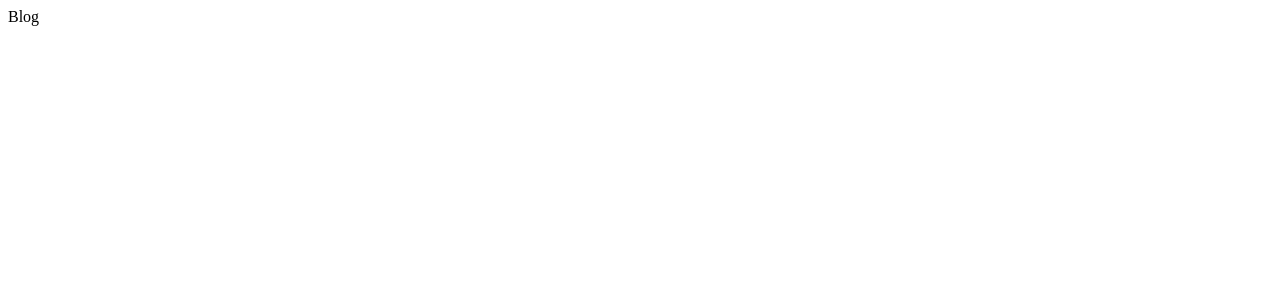
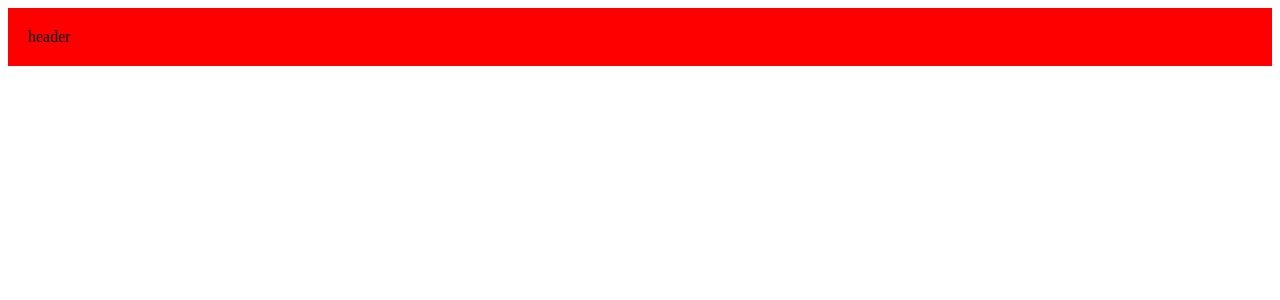
Before and after one commit to lifeoncode/writr, a React (Create React App) app: page / in a window 1280 px wide. Shown: the top 300 px of the page. Built offline with nearby package versions, Linux system fonts and the light colour scheme; a web font is replaced by a local one.

Commit message:
working header component

```diff
--- a/src/App.js
+++ b/src/App.js
@@ -1,5 +1,11 @@
+import Header from "./header/Header";
+
 function App() {
-  return <div className="App">Blog</div>;
+  return (
+    <>
+      <Header />
+    </>
+  );
 }
 
 export default App;
--- /dev/null
+++ b/src/header/Header.jsx
@@ -0,0 +1,5 @@
+import "./header.css";
+
+export default function Header() {
+  return <div className="header">header</div>;
+}
--- /dev/null
+++ b/src/header/header.css
@@ -0,0 +1,8 @@
+.header {
+  position: sticky;
+  top: 0;
+  left: 0;
+  z-index: 3;
+  background-color: red;
+  padding: 20px;
+}
```
